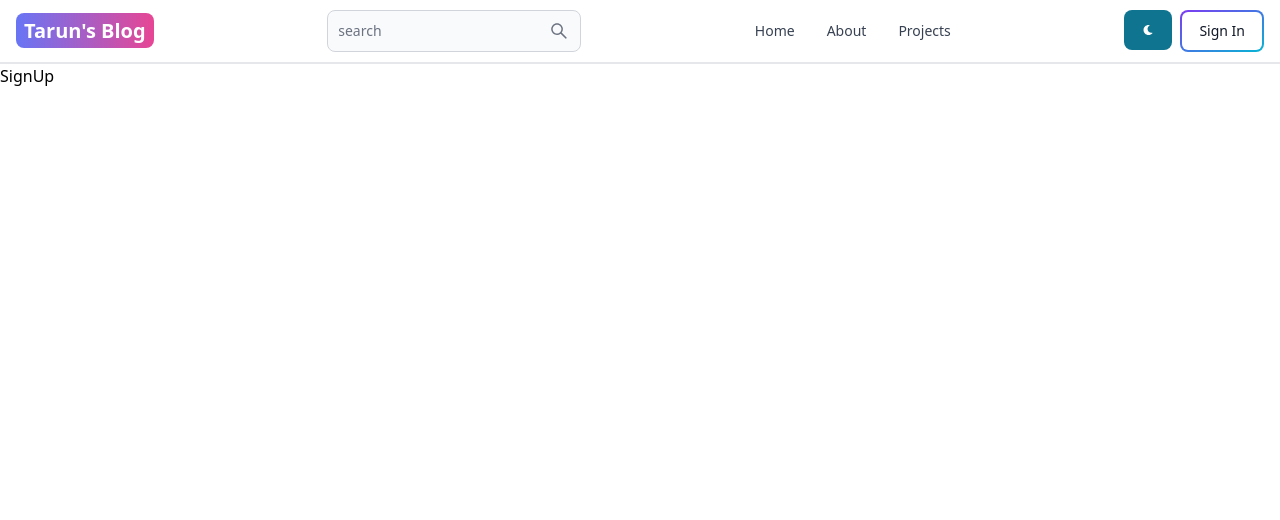
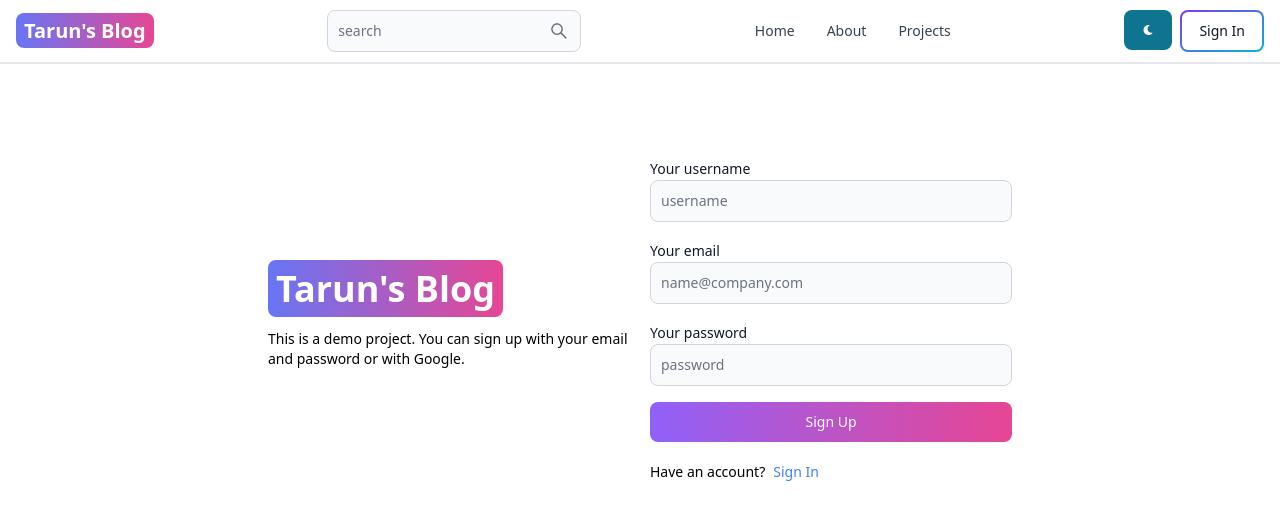
Before and after one commit to tarunrudakiya123/mern_blog_project, a React (Vite) app in the folder client/: page /sign-up in a window 1280 px wide. Shown: the top 520 px of the page. Built offline with nearby package versions, Linux system fonts and the light colour scheme.

Commit message:
Intrgrate Sign up api and show error & Loading

```diff
--- a/client/src/components/Header.jsx
+++ b/client/src/components/Header.jsx
@@ -37,7 +37,7 @@
             <FaMoon />
           </Button>
 
-          <Link to='/sign-in'>
+          <Link to='/sign-up'>
             <Button gradientDuoTone='purpleToBlue' outline>
               Sign In
             </Button>
--- a/client/src/pages/SignIn.jsx
+++ b/client/src/pages/SignIn.jsx
@@ -1,72 +1,7 @@
-import { Button, Label, TextInput } from "flowbite-react"
-import { Link } from "react-router-dom"
 
 const SignIn = () => {
   return (
-    <div className="min-h-screen mt-20">
-      <div className="flex p-3 max-w-3xl mx-auto flex-col md:flex-row md:items-center gap-5">
-
-
-        {/* left */}
-
-        <div className="flex-1">
-          <Link to="/" className=" font-bold dark:text-white text-4xl">
-            <span className="px-2 py-1 bg-gradient-to-r from-indigo-500 via=purple-500 to-pink-500 rounded-lg text-white">Tarun's Blog</span>
-          </Link>
-          <p className='text-sm mt-5'>
-            This is a demo project. You can sign up with your email and password
-            or with Google.
-          </p>
-        </div>
-
-        {/* right */}
-
-        <div className="flex-1">
-          <form className="flex flex-col gap-4">
-            <div className="">
-              <Label value="Your username" />
-              <TextInput
-                type="text"
-                placeholder="username"
-                id="username"
-              />
-
-            </div>
-
-            <div className="">
-              <Label value="Your email" />
-              <TextInput
-                type="text"
-                placeholder="name@company.com"
-                id="email"
-              />
-
-            </div>
-
-            <div className="">
-              <Label value="Your password" />
-              <TextInput
-                type="text"
-                placeholder="password"
-                id="password"
-              />
-
-            </div>
-
-            <Button gradientDuoTone='purpleToPink' type="submit" outline>
-              Sign Up
-            </Button>
-          </form>
-
-          <div className="flex gap-2 text-sm mt-5">
-            <span> Have an account?</span>
-            <Link to='/sign-in' className="text-blue-500"> Sign In</Link>
-          </div>
-
-
-        </div>
-      </div>
-    </div>
+    <div>SignIn</div>
   )
 }
 
--- a/client/src/pages/SignUp.jsx
+++ b/client/src/pages/SignUp.jsx
@@ -1,8 +1,146 @@
+import { Alert, Button, Label, Spinner, TextInput } from "flowbite-react"
+import { addDays } from "flowbite-react/lib/esm/components/Datepicker/helpers"
+import { useState } from "react"
+import { Link, useNavigate } from "react-router-dom"
 
 const SignUp = () => {
+  const [formData, setFormData] = useState({})
+  const [errorMessage, setErrorMessage] = useState('');
+  const [loading, setLoading] = useState(false);
+  const navigate = useNavigate();
+
+  const handleChange = (e) => {
+    setFormData({ ...formData, [e.target.id]: e.target.value.trim() })
+  }
+
+  const handleSumbit = async (e) => {
+    e.preventDefault();
+
+    if (!formData.username || !formData.email || !formData.password) {
+      return setErrorMessage("Please fill out all fields.")
+    }
+
+    try {
+      setLoading(true)
+      setErrorMessage(null);
+
+      const res = await fetch('/api/auth/signup', {
+        method: 'POST',
+        headers: { 'Content-Type': 'application/json' },
+        body: JSON.stringify(formData)
+      });
+
+
+      const data = await res.json();
+
+      if (data.success === false) {
+        return setErrorMessage(data.message);
+      }
+      setLoading(false);
+
+      if (res.ok) {
+        navigate('/sign-in')
+      }
+    } catch (error) {
+      setErrorMessage(error.message)
+      setLoading(false);
+    }
+  }
+
   return (
-    <div>SignUp</div>
+    <div className="min-h-screen mt-20">
+      <div className="flex p-3 max-w-3xl mx-auto flex-col md:flex-row md:items-center gap-5">
+
+
+        {/* left */}
+
+        <div className="flex-1">
+          <Link to="/" className=" font-bold dark:text-white text-4xl">
+            <span className="px-2 py-1 bg-gradient-to-r from-indigo-500 via=purple-500 to-pink-500 rounded-lg text-white">Tarun's Blog</span>
+          </Link>
+          <p className='text-sm mt-5'>
+            This is a demo project. You can sign up with your email and password
+            or with Google.
+          </p>
+        </div>
+
+        {/* right */}
+
+        <div className="flex-1">
+          <form className="flex flex-col gap-4" onSubmit={handleSumbit}>
+
+            <div>
+              <Label value="Your username" />
+              <TextInput
+                type="text"
+                placeholder="username"
+                id="username"
+                onChange={handleChange}
+              />
+
+            </div>
+
+            <div >
+              <Label value="Your email" />
+              <TextInput
+                type="email"
+                placeholder="name@company.com"
+                id="email"
+                onChange={handleChange}
+
+              />
+
+            </div>
+
+            <div>
+              <Label value="Your password" />
+              <TextInput
+                type="password"
+                placeholder="password"
+                id="password"
+                onChange={handleChange}
+
+              />
+
+            </div>
+
+            <Button gradientDuoTone='purpleToPink' type="submit" disabled={loading} >
+              {
+                loading ? (
+                  <>
+                    <Spinner size="sm" />
+                    <span className="pl-3">Loading....</span>
+                  </>
+
+                ) : "Sign Up"
+              }
+            </Button>
+
+          </form>
+
+          <div className="flex gap-2 text-sm mt-5">
+            <span> Have an account?</span>
+            <Link to='/sign-in' className="text-blue-500"> Sign In</Link>
+          </div>
+
+
+          {
+            errorMessage && (
+              <Alert className="mt-5 " color='failure'>
+                {errorMessage}
+              </Alert>
+            )
+          }
+
+        </div>
+
+
+      </div>
+
+
+    </div>
+
   )
 }
 
-export default SignUp
+export default SignUp;
--- a/client/vite.config.js
+++ b/client/vite.config.js
@@ -3,5 +3,13 @@
 
 // https://vitejs.dev/config/
 export default defineConfig({
+  server: {
+    proxy: {
+      '/api': {
+        target: 'http://localhost:3000',
+        secure: false,
+      },
+    },
+  },
   plugins: [react()],
 })
```
